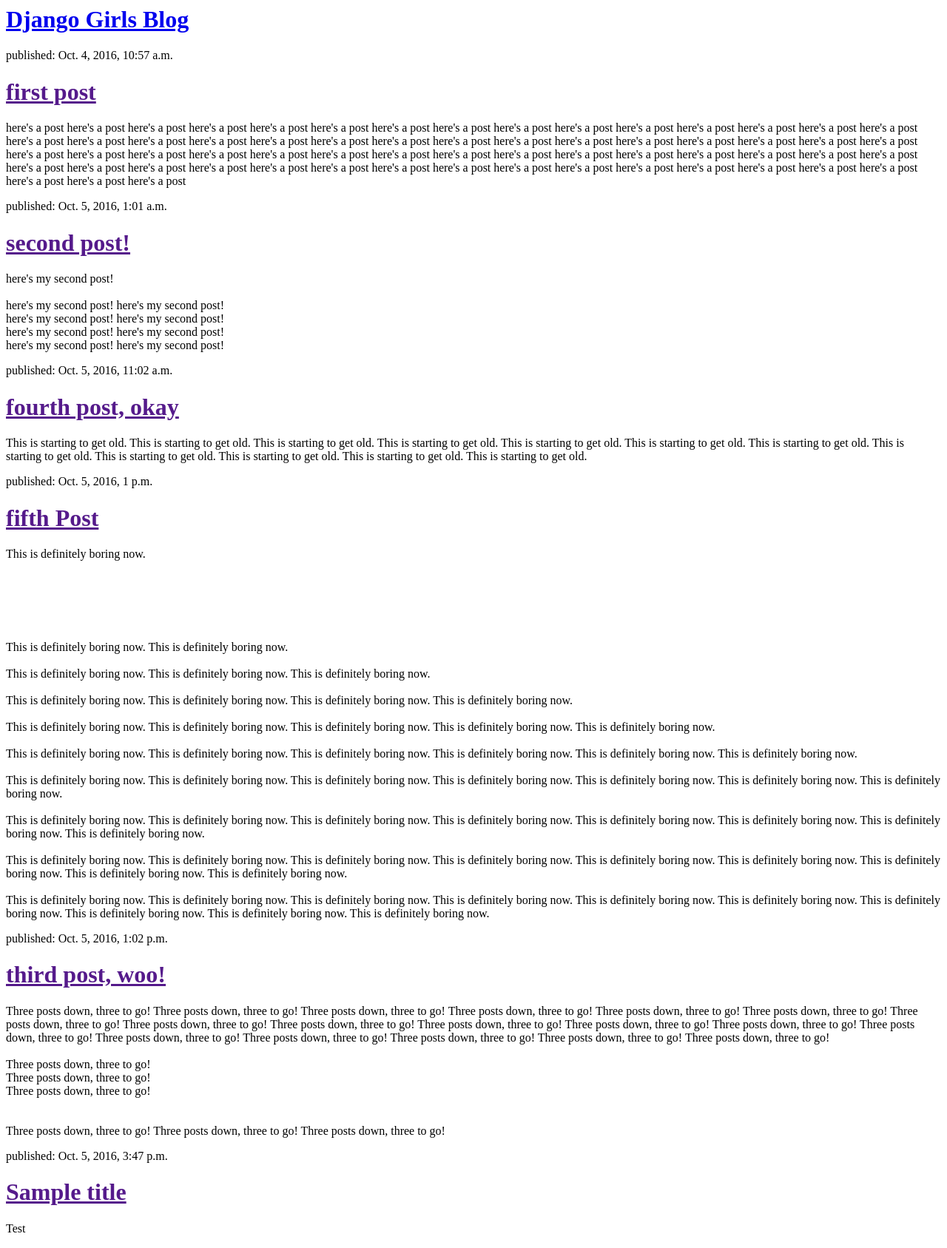
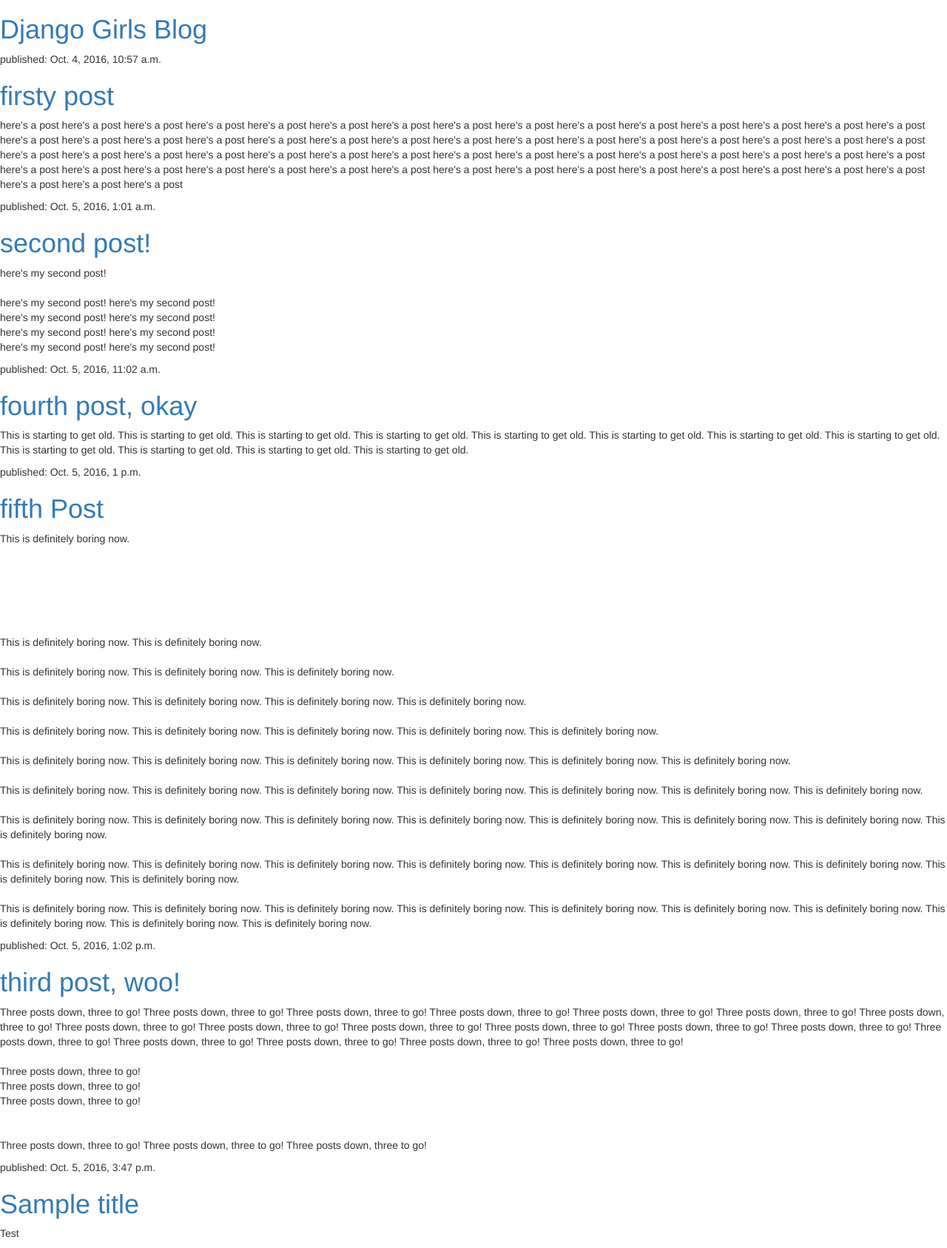
Before and after one commit to sarahsilva1/my-first-blog--1, a Django app: page / in a window 1280 px wide. Shown: the whole page at 74% size. Before the commit the page ends 1666 px from the top, so only its background shows below. Run offline with Django 3.2, Linux system fonts and the light colour scheme; some libraries are stand-ins or nearby versions.

Commit message:
added bootstrap

```diff
--- a/blog/templates/blog/post_list.html
+++ b/blog/templates/blog/post_list.html
@@ -1,3 +1,6 @@
+<link rel="stylesheet" href="//maxcdn.bootstrapcdn.com/bootstrap/3.2.0/css/bootstrap.min.css">
+<link rel="stylesheet" href="//maxcdn.bootstrapcdn.com/bootstrap/3.2.0/css/bootstrap-theme.min.css">
+
 <div>
     <h1><a href="/">Django Girls Blog</a></h1>
 </div>
@@ -5,7 +8,7 @@
 
     <div>
         <p>published: Oct. 4, 2016, 10:57 a.m.</p>
-        <h1><a href="">first post</a></h1>
+        <h1><a href="">firsty post</a></h1>
         <p>here&#39;s a post here&#39;s a post here&#39;s a post here&#39;s a post here&#39;s a post here&#39;s a post here&#39;s a post here&#39;s a post here&#39;s a post here&#39;s a post here&#39;s a post here&#39;s a post here&#39;s a post here&#39;s a post here&#39;s a post here&#39;s a post here&#39;s a post here&#39;s a post here&#39;s a post here&#39;s a post here&#39;s a post here&#39;s a post here&#39;s a post here&#39;s a post here&#39;s a post here&#39;s a post here&#39;s a post here&#39;s a post here&#39;s a post here&#39;s a post here&#39;s a post here&#39;s a post here&#39;s a post here&#39;s a post here&#39;s a post here&#39;s a post here&#39;s a post here&#39;s a post here&#39;s a post here&#39;s a post here&#39;s a post here&#39;s a post here&#39;s a post here&#39;s a post here&#39;s a post here&#39;s a post here&#39;s a post here&#39;s a post here&#39;s a post here&#39;s a post here&#39;s a post here&#39;s a post here&#39;s a post here&#39;s a post here&#39;s a post here&#39;s a post here&#39;s a post here&#39;s a post here&#39;s a post here&#39;s a post here&#39;s a post here&#39;s a post here&#39;s a post</p>
     </div>
 
```
